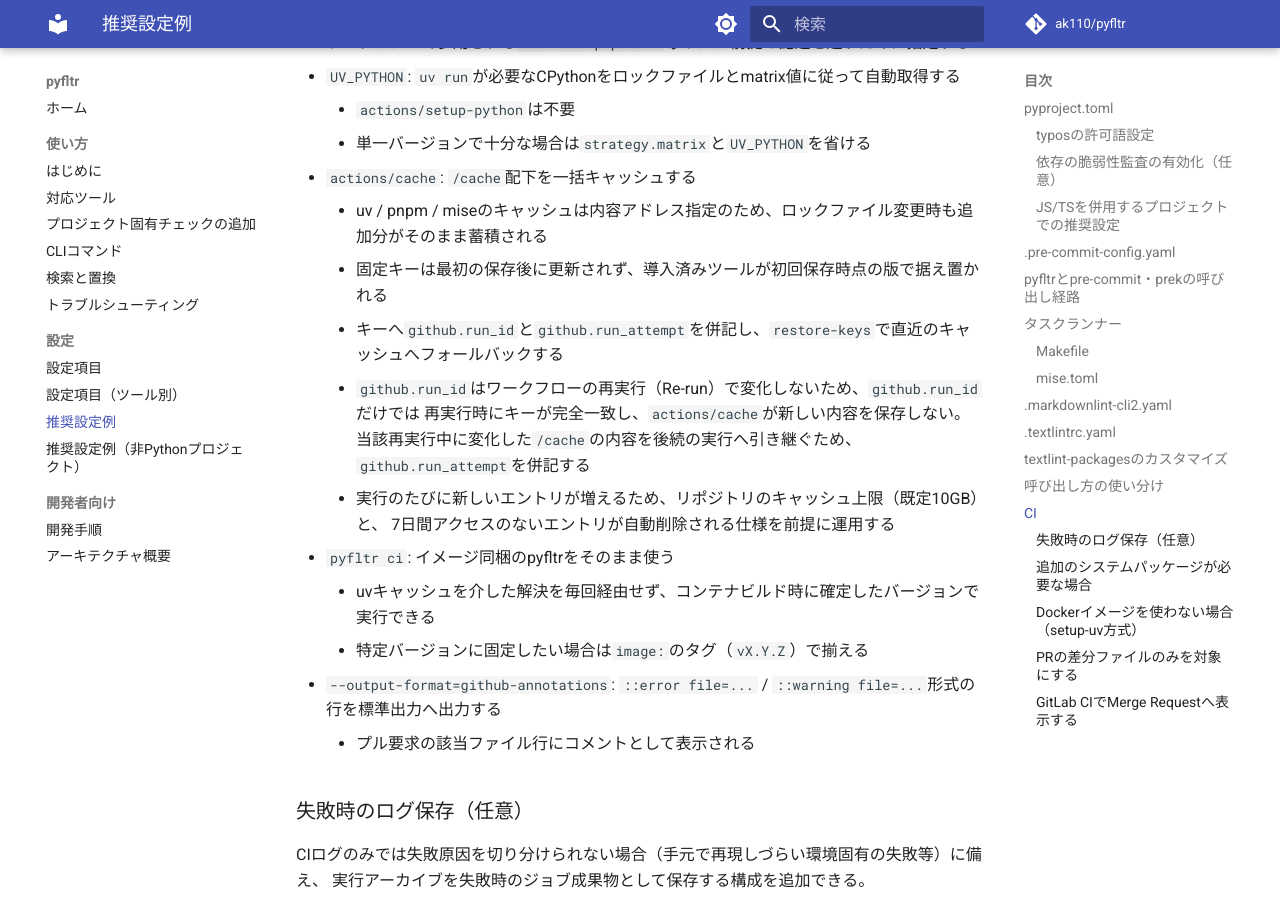
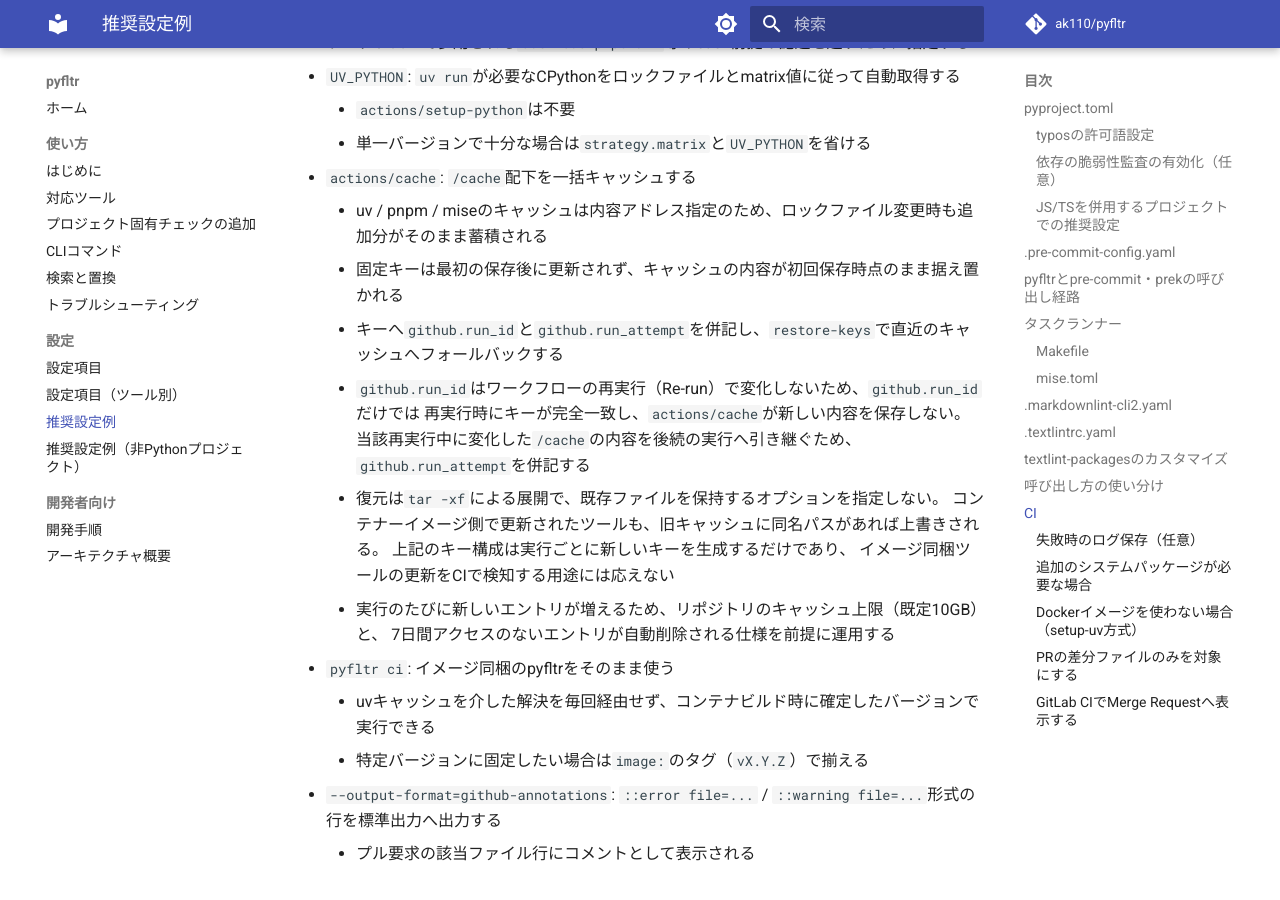
Before and after one commit to ak110/pyfltr, an MkDocs documentation site: the page built from docs/guide/recommended.md, in a window 1280 px wide and 900 px high, scrolled down 12465 px. Built offline with MkDocs 1.6.1 and Material for MkDocs 9.7.7, drawn with Linux system fonts in a browser that asks for light colours; comment, search, counter and statistics services are not loaded.

Commit message:
docs(ci): キャッシュキーの利得からツール更新検知の因果を除く
actions/cacheの復元は既存ファイルを保持しないため、キーへrun_idを含めてもコンテナーイメージ側のツール更新は検知できない。

キー構成の利得を、完全一致による保存スキップを避けて実行中に変化した/cacheの内容を次の実行へ引き継ぐ点として説明し直す。

再発予防: キャッシュ復元とキー生成の役割を分離し、実装で確認できる因果だけを記載する。

フィードバック: 20260803-002810-001

Co-authored-by: Codex <noreply@openai.com>

```diff
--- a/docs/guide/recommended.md
+++ b/docs/guide/recommended.md
@@ -542,11 +542,15 @@ jobs:
     - 単一バージョンで十分な場合は`strategy.matrix`と`UV_PYTHON`を省ける
 - `actions/cache`: `/cache`配下を一括キャッシュする
     - uv / pnpm / miseのキャッシュは内容アドレス指定のため、ロックファイル変更時も追加分がそのまま蓄積される
-    - 固定キーは最初の保存後に更新されず、導入済みツールが初回保存時点の版で据え置かれる
+    - 固定キーは最初の保存後に更新されず、キャッシュの内容が初回保存時点のまま据え置かれる
     - キーへ`github.run_id`と`github.run_attempt`を併記し、`restore-keys`で直近のキャッシュへフォールバックする
     - `github.run_id`はワークフローの再実行（Re-run）で変化しないため、`github.run_id`だけでは
       再実行時にキーが完全一致し、`actions/cache`が新しい内容を保存しない。
       当該再実行中に変化した`/cache`の内容を後続の実行へ引き継ぐため、`github.run_attempt`を併記する
+    - 復元は`tar -xf`による展開で、既存ファイルを保持するオプションを指定しない。
+      コンテナーイメージ側で更新されたツールも、旧キャッシュに同名パスがあれば上書きされる。
+      上記のキー構成は実行ごとに新しいキーを生成するだけであり、
+      イメージ同梱ツールの更新をCIで検知する用途には応えない
     - 実行のたびに新しいエントリが増えるため、リポジトリのキャッシュ上限（既定10GB）と、
       7日間アクセスのないエントリが自動削除される仕様を前提に運用する
 - `pyfltr ci`: イメージ同梱のpyfltrをそのまま使う
```
Also changed, not shown: 1 other file.
